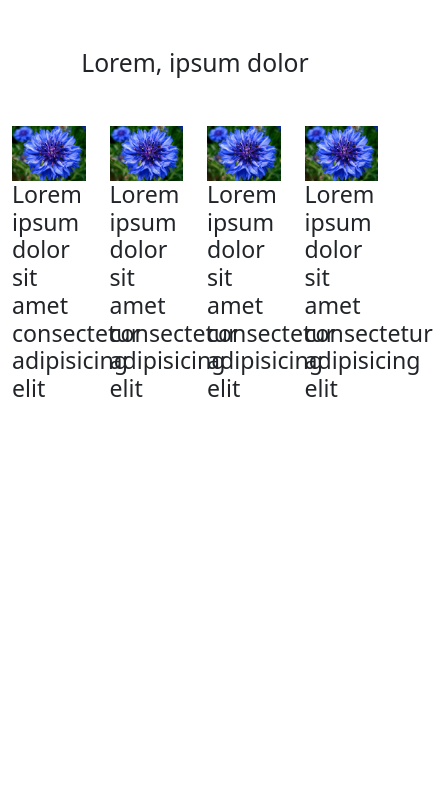
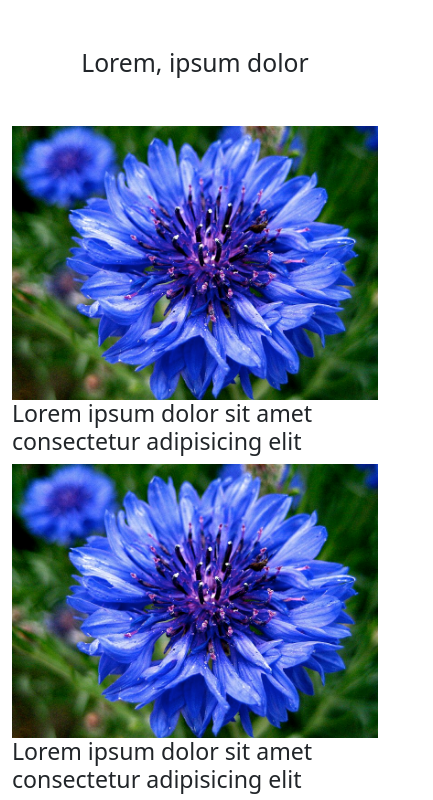
Before and after one commit to meisyaldna/testing1, a plain HTML site: page index.html in a window 390 px wide. Shown: the top 800 px of the page, 433 px wide, since content can reach past the window. Drawn offline with nearby package versions, Linux system fonts and the light colour scheme.

Commit message:
Update index.html

```diff
--- a/index.html
+++ b/index.html
@@ -10,19 +10,19 @@
    <div class="container">
     <div class="row">
        <h2 class="text-center  my-5 ">Lorem, ipsum dolor</h2>
-        <div class="col-3">
+        <div class="col-12 col-md-3">
             <img src="bnga.jpg" class="img-fluid" alt="">
             <h3>Lorem ipsum dolor sit amet consectetur adipisicing elit</h3>
         </div>
-        <div class="col-3">
+        <div class="col-12 col-md-3">
             <img src="bnga.jpg" class="img-fluid" alt="">
             <h3>Lorem ipsum dolor sit amet consectetur adipisicing elit</h3>
         </div>
-        <div class="col-3">
+        <div class="col-12 col-md-3">
             <img src="bnga.jpg" class="img-fluid" alt="">
             <h3>Lorem ipsum dolor sit amet consectetur adipisicing elit</h3>
         </div>
-        <div class="col-3">
+        <div class="col-12 col-md-3">
             <img src="bnga.jpg" class="img-fluid" alt="">
             <h3>Lorem ipsum dolor sit amet consectetur adipisicing elit</h3>
         </div>
```
